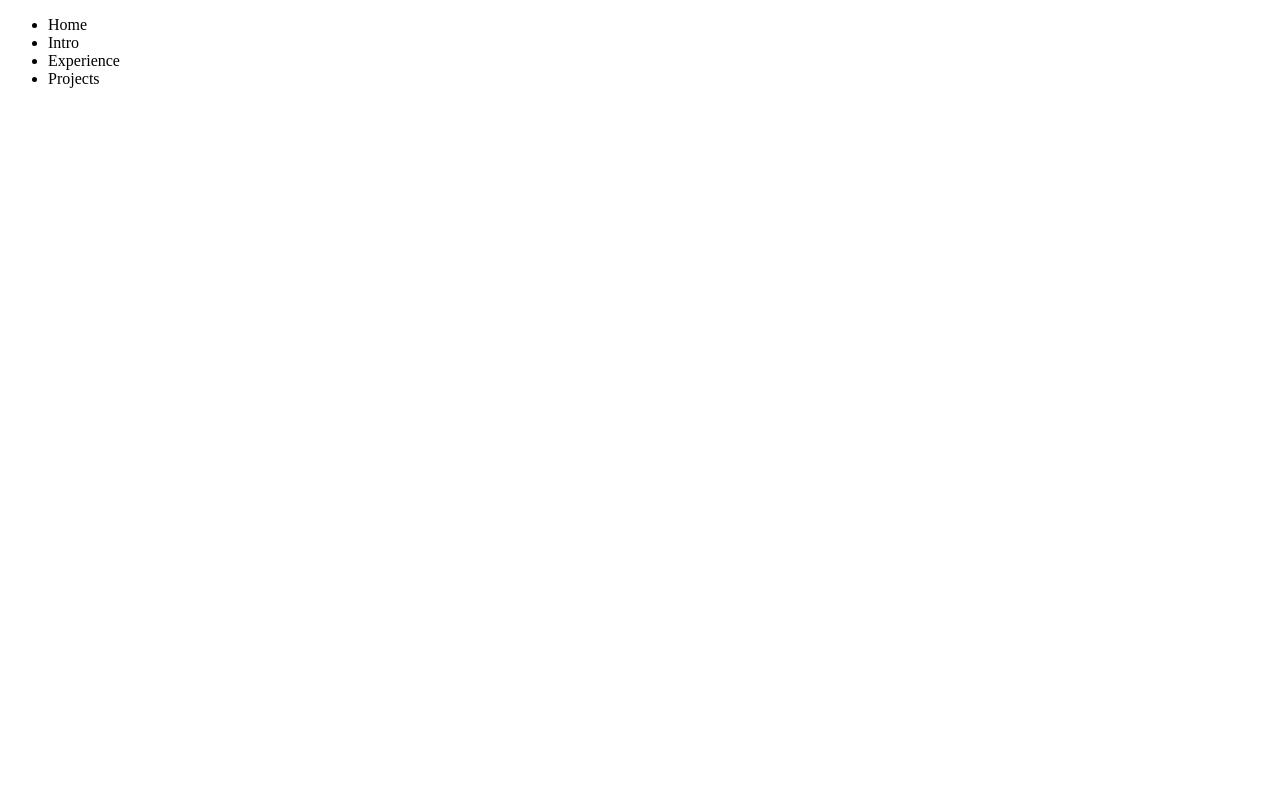
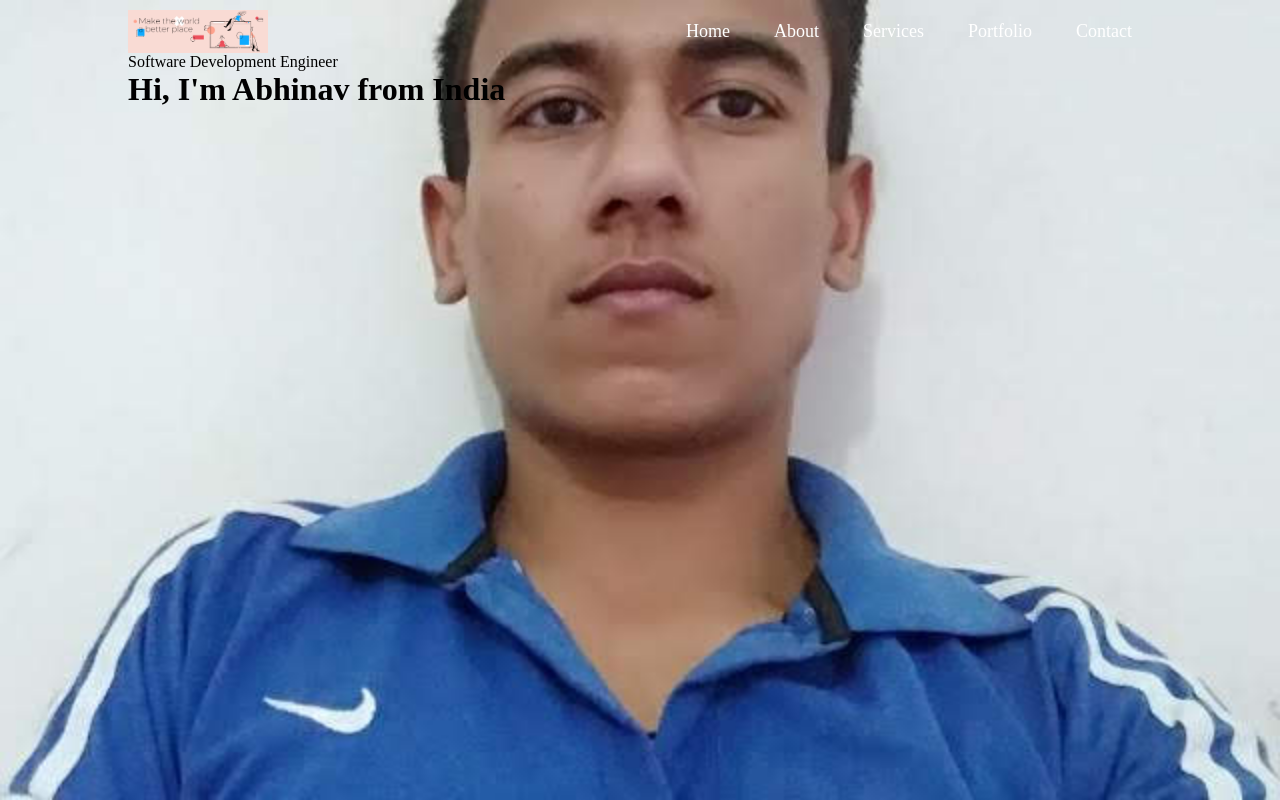
Before and after one commit to abhinav80066/Portfolio, a plain HTML site: page index.html in a window 1280 px wide. Drawn offline with Linux system fonts and the light colour scheme.

Commit message:
completed nav bar

```diff
--- a/index.html
+++ b/index.html
@@ -5,17 +5,26 @@
     <meta http-equiv="X-UA-Compatible" content="IE=edge">
     <meta name="viewport" content="width=device-width, initial-scale=1.0">
     <title>Abhinav Chaudhary - Web Developer, Programmer, ML Enthusiast</title>
+    <link rel="stylesheet" href="styles.css">
 </head>
 <body>
-    <div class="sidebar">
-        <nav>
-            <ul>
-                <li>Home</li>
-                <li>Intro</li>
-                <li>Experience</li>
-                <li>Projects</li>
-            </ul>
-        </nav>
+    <div id="header">
+        <div class="container">
+            <nav>
+                <img src="images/logo.png" class="logo">
+                <ul>
+                    <li><a href="#">Home</a></li>
+                    <li><a href="#">About</a></li>
+                    <li><a href="#">Services</a></li>
+                    <li><a href="#">Portfolio</a></li>
+                    <li><a href="#">Contact</a></li>
+                </ul>
+            </nav>
+            <div class="header-text">
+                <p>Software Development Engineer</p>
+                <h1>Hi, I'm Abhinav from India</h1>
+            </div>
+        </div>
     </div>
 </body>
 </html>
--- a/styles.css
+++ b/styles.css
@@ -0,0 +1,53 @@
+*{
+    margin: 0;
+    padding: 0;
+    font-family:'Poppins', 'sans-serif';
+    box-sizing: border-box;
+}
+body{
+    background: #080808;
+    color:rgb(0, 0, 0);
+}
+#header{
+    width: 100%;
+    height: 100vh;
+    background-image: url(images/back.jpg);
+    background-size: cover;
+    background-position: center;
+}
+.container{
+    padding: 10px 10%;
+}
+nav{
+    display: flex;
+    align-items: center;
+    justify-content: space-between;
+    flex-wrap: wrap;
+}
+.logo{
+    width: 140px;
+}
+nav ul li{
+    display: inline-block;
+    list-style: none;
+    margin: 10px 20px;
+}
+nav ul li a{
+    color: #fff;
+    text-decoration: none;
+    font-size: 18px;
+    position: relative;
+}
+nav ul li a::after{
+    content: '';
+    width: 0;
+    height: 3px;
+    background-color: #ff004f;
+    position: absolute;
+    left: 0;
+    bottom: -6px;
+    transition: 0.5s;
+}
+nav ul li a:hover::after{
+    width: 100%;
+}
```
Also changed, not shown: images/back.jpg (added), images/logo.png (added), 1 other file.
